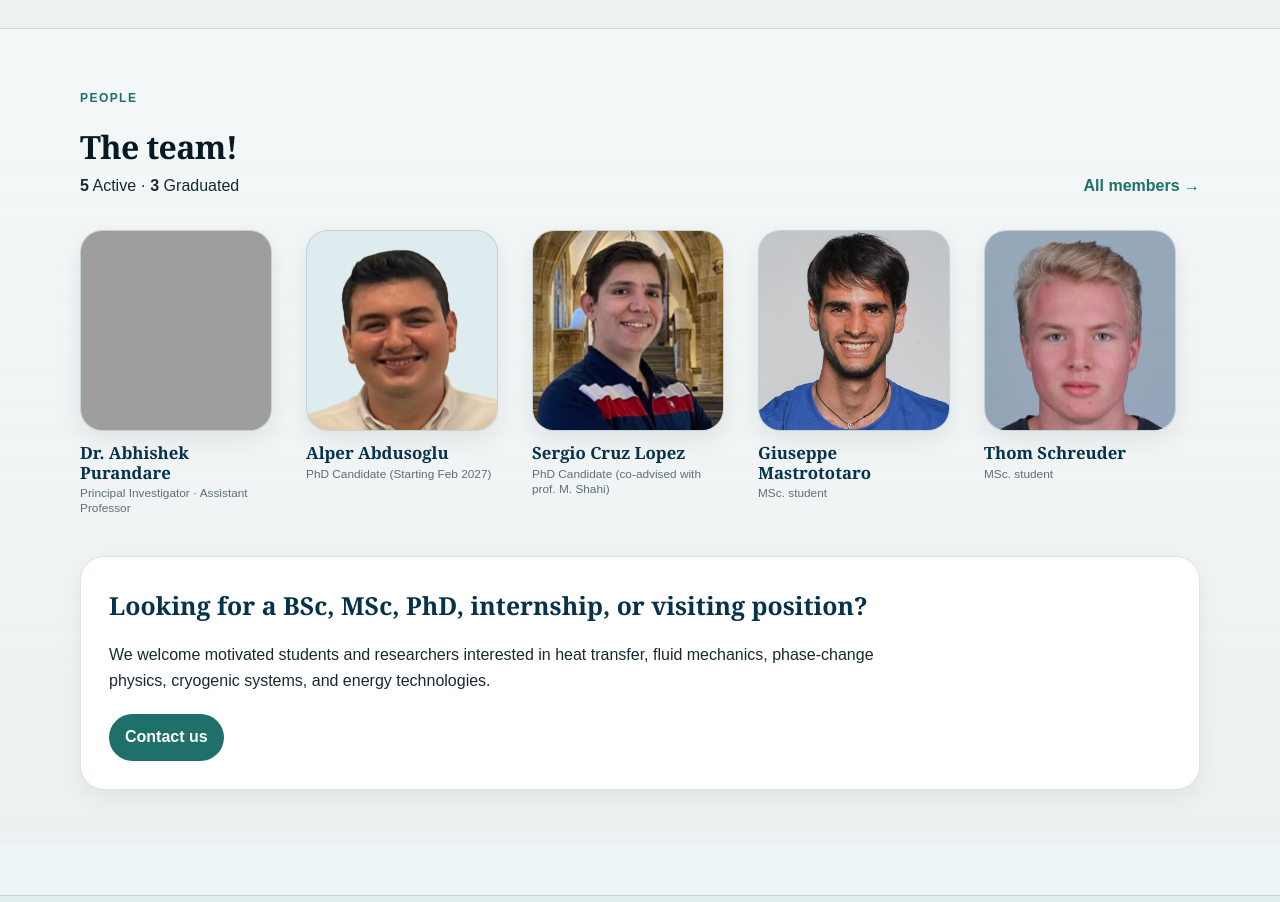
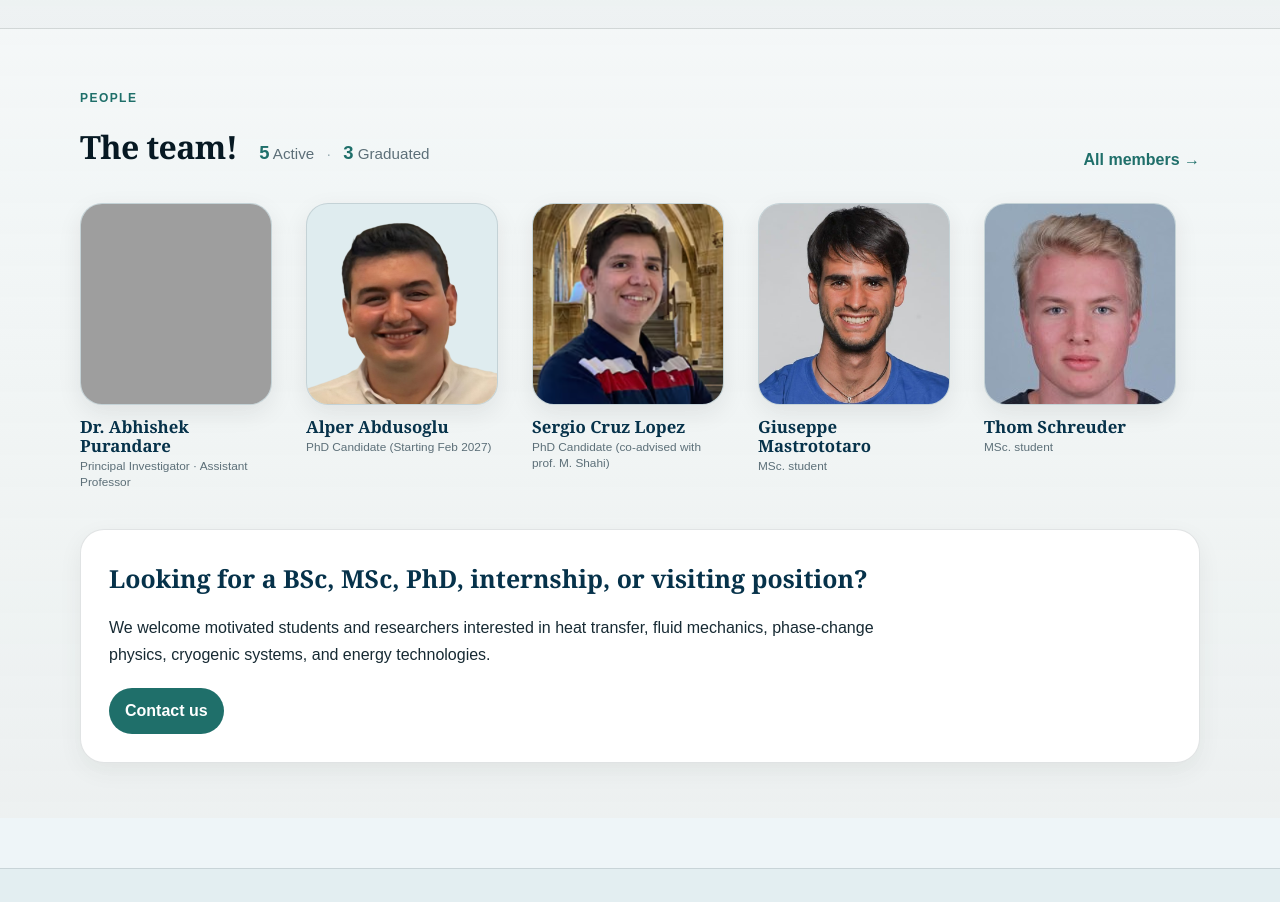
Before and after one commit to hiphy-lab/hiphy-lab.github.io, a plain HTML site: page index.html in a window 1280 px wide. Shown: the part 1640-2542 px from the top of the page. Drawn offline with Linux system fonts and the light colour scheme; grey boxes are pictures that could not be loaded.

Commit message:
Update style.css

```diff
--- a/assets/css/style.css
+++ b/assets/css/style.css
@@ -1931,3 +1931,46 @@ html {
     padding: 10px 0;
   }
 }
+
+
+/* Team statistics beside heading */
+
+.team-heading-with-stats {
+  display: flex;
+  align-items: baseline;
+  flex-wrap: wrap;
+  gap: 22px;
+}
+
+.team-heading-with-stats h2 {
+  margin: 0;
+}
+
+.team-stats {
+  display: flex;
+  align-items: baseline;
+  gap: 12px;
+  white-space: nowrap;
+  font-size: 0.95rem;
+  color: var(--muted);
+}
+
+.team-stats strong {
+  font-size: 1.15rem;
+  font-weight: 700;
+  color: var(--teal);
+}
+
+.team-stats-separator {
+  color: #9aadb3;
+}
+
+@media (max-width: 760px) {
+  .team-heading-with-stats {
+    gap: 10px 18px;
+  }
+
+  .team-stats {
+    font-size: 0.85rem;
+  }
+}
```
